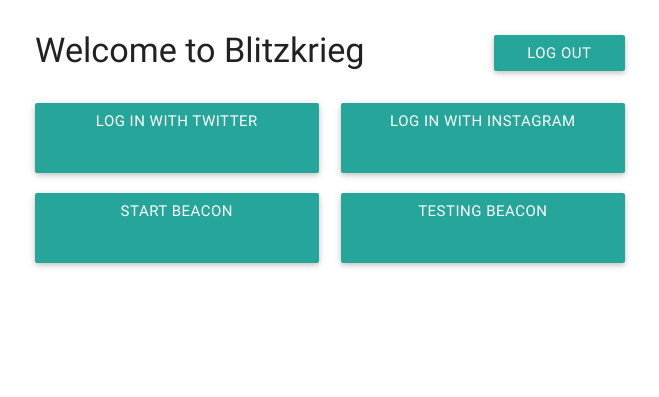
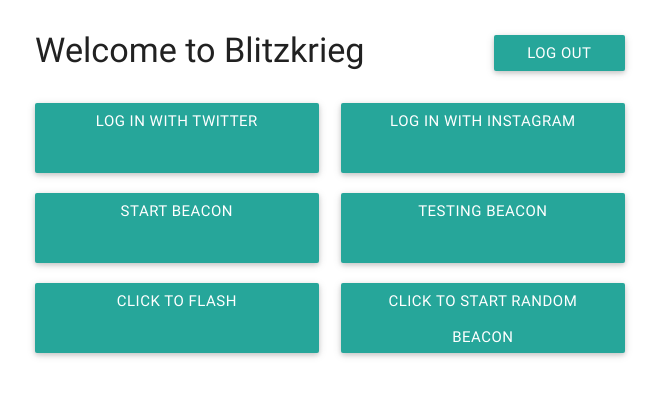
Before and after one commit to dborstelmann/blitzkrieg, a Python web app: template blitzkrieg/templates/home.html in a window 1280 px wide. Shown: the top 397 px of the page, without its empty margins (310-969 px from the left). Run offline with Jinja, Linux system fonts and the light colour scheme; the template is opened without the code that fills it, so the values that code supplies are empty; style sheets or scripts are compiled from the project's sources.

Commit message:
testing suite

```diff
--- a/blitzkrieg/static/views/home_view.js
+++ b/blitzkrieg/static/views/home_view.js
@@ -17,7 +17,10 @@ var HomeView = Backbone.View.extend({
         'click #twitter-button': 'twitterLogin',
         'click #twitter-log-out': 'logOutTwitter',
         'click .start-beacon': 'startBeacon',
-        'click .stop-beacon': 'stopBeacon'
+        'click .stop-beacon': 'stopBeacon',
+        'click .start-random-beacon': 'startRandomBeacon',
+        'click .stop-random-beacon': 'stopRandomBeacon',
+        'click #on-click-beacon': 'clickBeacon'
     },
 
     logOut: function () {
@@ -97,6 +100,88 @@ var HomeView = Backbone.View.extend({
                 });
             }
         });
+    },
+
+    startRandomBeacon: function (e) {
+        var $this = $(e.target);
+
+        $this.removeClass('start-random-beacon');
+        $this.addClass('red darken-2');
+        $this.addClass('stop-random-beacon');
+        $this.text('Stop Random Beacon');
+
+        this.randomBeacon();
+        this.randomBeaconInterval = setInterval(this.randomBeacon, 15000);
+    },
+
+    stopRandomBeacon: function (e) {
+        var $this = $(e.target);
+
+
+        clearInterval(this.randomBeaconInterval);
+
+        $this.removeClass('stop-random-beacon');
+        $this.removeClass('red darken-2');
+        $this.addClass('start-random-beacon');
+        $this.text('Start Random Beacon');
+    },
+
+    randomBeacon: function () {
+        setTimeout( function () {
+            if (typeof Android !== 'undefined') {
+                Android.notifyMe();
+            }
+            $('#testing-beacon').toggleClass('black');
+            setTimeout( function () {
+                $('#testing-beacon').toggleClass('black');
+            }, 500);
+        }, Math.random() * 5000);
+        setTimeout( function () {
+            if (typeof Android !== 'undefined') {
+                Android.notifyMe();
+            }
+            $('#testing-beacon').toggleClass('black');
+            setTimeout( function () {
+                $('#testing-beacon').toggleClass('black');
+            }, 500);
+        }, Math.random() * 10000);
+        setTimeout( function () {
+            if (typeof Android !== 'undefined') {
+                Android.notifyMe();
+            }
+            $('#testing-beacon').toggleClass('black');
+            setTimeout( function () {
+                $('#testing-beacon').toggleClass('black');
+            }, 500);
+        }, Math.random() * 15000);
+        setTimeout( function () {
+            if (typeof Android !== 'undefined') {
+                Android.notifyMe();
+            }
+            $('#testing-beacon').toggleClass('black');
+            setTimeout( function () {
+                $('#testing-beacon').toggleClass('black');
+            }, 500);
+        }, Math.random() * 15000);
+        setTimeout( function () {
+            if (typeof Android !== 'undefined') {
+                Android.notifyMe();
+            }
+            $('#testing-beacon').toggleClass('black');
+            setTimeout( function () {
+                $('#testing-beacon').toggleClass('black');
+            }, 500);
+        }, Math.random() * 15000);
+    },
+
+    clickBeacon: function () {
+        if (typeof Android !== 'undefined') {
+            Android.notifyMe();
+        }
+        $('#testing-beacon').toggleClass('black');
+        setTimeout( function () {
+            $('#testing-beacon').toggleClass('black');
+        }, 500);
     }
 
 });
--- a/blitzkrieg/templates/home.html
+++ b/blitzkrieg/templates/home.html
@@ -56,6 +56,16 @@
                                 Testing Beacon
                             </a>
                         </div>
+                        <div class="col s12 l6 top-spread">
+                            <a id="on-click-beacon" class="btn waves-effect waves-light custom-buttons tall-buttons on-click-beacon">
+                                Click to Flash
+                            </a>
+                        </div>
+                        <div class="col s12 l6 top-spread">
+                            <a id="random-beacon" class="btn waves-effect waves-light custom-buttons tall-buttons random-beacon start-random-beacon">
+                                Click to Start Random Beacon
+                            </a>
+                        </div>
                     </div>
                 </div>
             </div>
```
